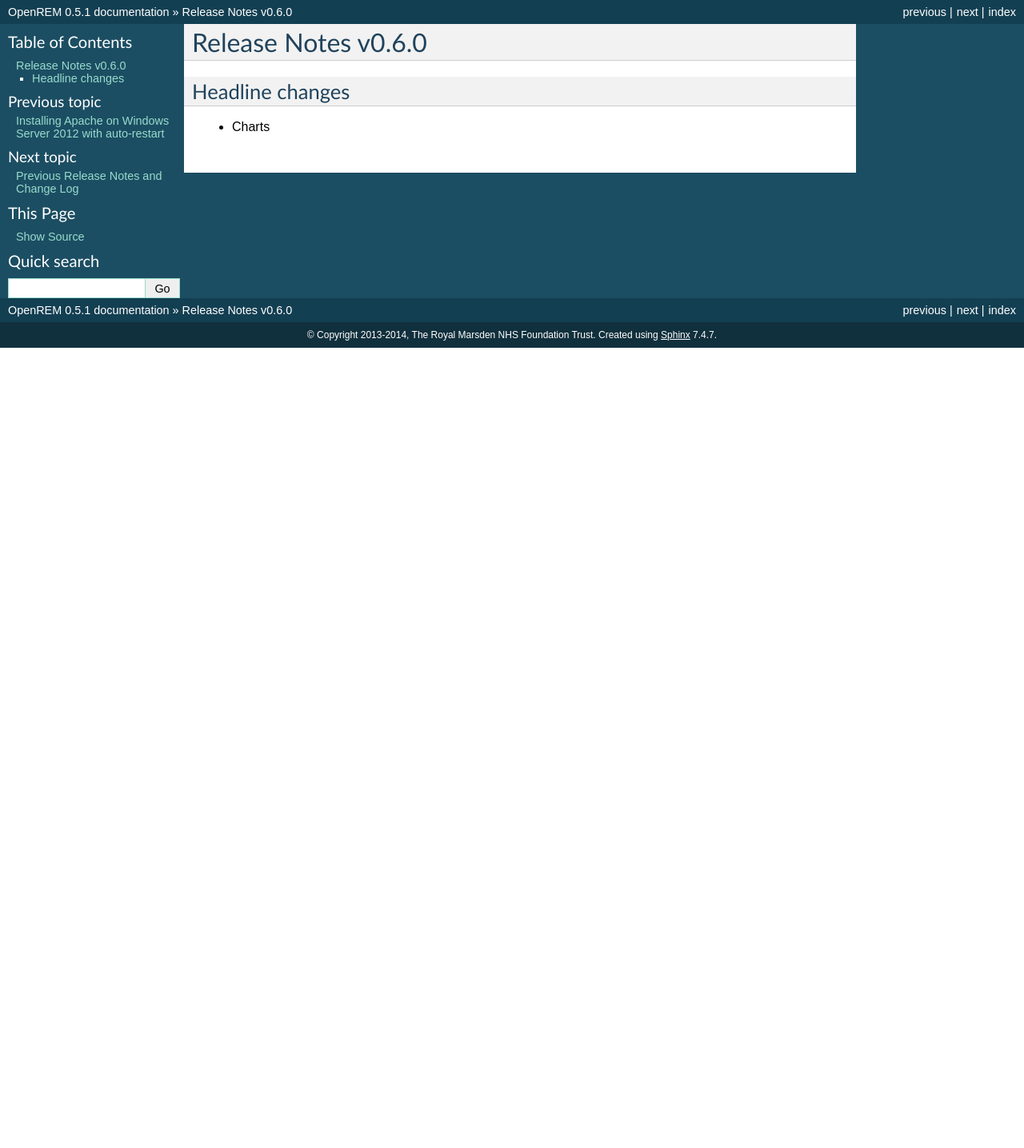
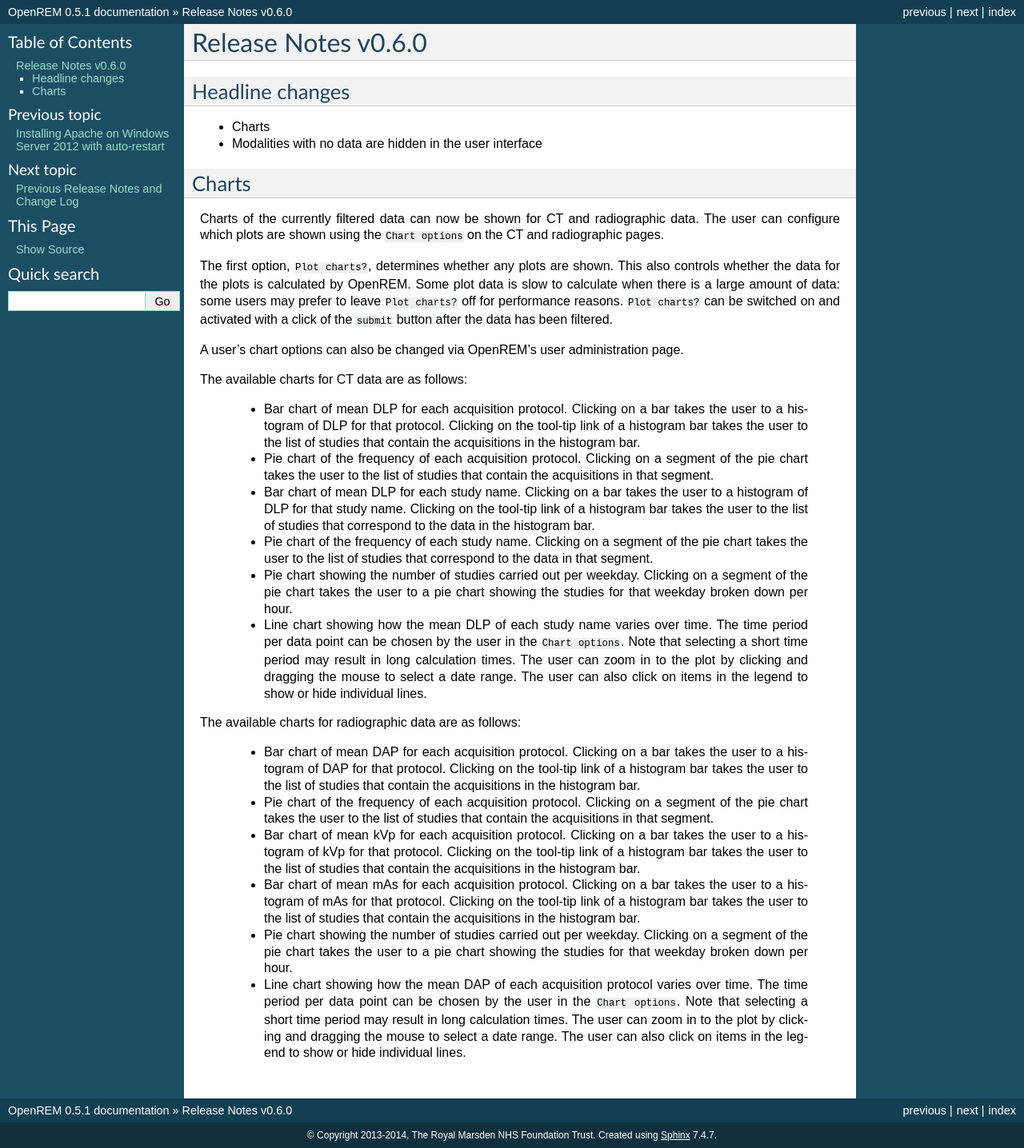
Before and after one commit to ckswilliams/modOpenREM, a Sphinx documentation site: the page built from docs/release-0.6.0.rst, in a window 1280 px wide. Shown: the whole page at 80% size. Built offline with Sphinx 7.4.7, drawn with Linux system fonts in a browser that asks for light colours; before the commit the page ends 900 px from its top, so only the background shows below that.

Commit message:
Updated release notes for 0.6.0. Added charting information and a mention of supression of unpopulated modalities in the user interface. References issues 20, 155, 157, 175, 179, 190

```diff
--- a/docs/release-0.6.0.rst
+++ b/docs/release-0.6.0.rst
@@ -7,3 +7,84 @@ Headline changes
 ****************
 
 * Charts
+
+* Modalities with no data are hidden in the user interface
+
+******
+Charts
+******
+
+Charts of the currently filtered data can now be shown for CT and radiographic data.
+The user can configure which plots are shown using the ``Chart options`` on the CT
+and radiographic pages.
+
+The first option, ``Plot charts?``, determines whether any plots are shown. This also
+controls whether the data for the plots is calculated by OpenREM. Some plot data is
+slow to calculate when there is a large amount of data: some users may prefer to leave
+``Plot charts?`` off for performance reasons. ``Plot charts?`` can be switched on and
+activated with a click of the ``submit`` button after the data has been filtered.
+
+A user's chart options can also be changed via OpenREM's user administration page.
+
+The available charts for CT data are as follows:
+
+    * Bar chart of mean DLP for each acquisition protocol. Clicking on a bar takes the
+      user to a histogram of DLP for that protocol. Clicking on the tool-tip link of
+      a histogram bar takes the user to the list of studies that contain the
+      acquisitions in the histogram bar.
+
+    * Pie chart of the frequency of each acquisition protocol. Clicking on a segment
+      of the pie chart takes the user to the list of studies that contain the
+      acquisitions in that segment.
+
+    * Bar chart of mean DLP for each study name. Clicking on a bar takes the user to
+      a histogram of DLP for that study name. Clicking on the tool-tip link of a
+      histogram bar takes the user to the list of studies that correspond to the
+      data in the histogram bar.
+
+    * Pie chart of the frequency of each study name. Clicking on a segment of the
+      pie chart takes the user to the list of studies that correspond to the data
+      in that segment.
+
+    * Pie chart showing the number of studies carried out per weekday. Clicking on
+      a segment of the pie chart takes the user to a pie chart showing the studies
+      for that weekday broken down per hour.
+
+    * Line chart showing how the mean DLP of each study name varies over time. The
+      time period per data point can be chosen by the user in the ``Chart options``.
+      Note that selecting a short time period may result in long calculation times.
+      The user can zoom in to the plot by clicking and dragging the mouse to select
+      a date range. The user can also click on items in the legend to show or hide
+      individual lines.
+
+The available charts for radiographic data are as follows:
+
+    * Bar chart of mean DAP for each acquisition protocol. Clicking on a bar takes the
+      user to a histogram of DAP for that protocol. Clicking on the tool-tip link of
+      a histogram bar takes the user to the list of studies that contain the
+      acquisitions in the histogram bar.
+
+    * Pie chart of the frequency of each acquisition protocol. Clicking on a segment
+      of the pie chart takes the user to the list of studies that contain the
+      acquisitions in that segment.
+
+    * Bar chart of mean kVp for each acquisition protocol. Clicking on a bar takes the
+      user to a histogram of kVp for that protocol. Clicking on the tool-tip link of
+      a histogram bar takes the user to the list of studies that contain the
+      acquisitions in the histogram bar.
+
+    * Bar chart of mean mAs for each acquisition protocol. Clicking on a bar takes the
+      user to a histogram of mAs for that protocol. Clicking on the tool-tip link of
+      a histogram bar takes the user to the list of studies that contain the
+      acquisitions in the histogram bar.
+
+    * Pie chart showing the number of studies carried out per weekday. Clicking on
+      a segment of the pie chart takes the user to a pie chart showing the studies
+      for that weekday broken down per hour.
+
+    * Line chart showing how the mean DAP of each acquisition protocol varies over
+      time. The time period per data point can be chosen by the user in the
+      ``Chart options``. Note that selecting a short time period may result in long
+      calculation times. The user can zoom in to the plot by clicking and dragging
+      the mouse to select a date range. The user can also click on items in the
+      legend to show or hide individual lines.
```
